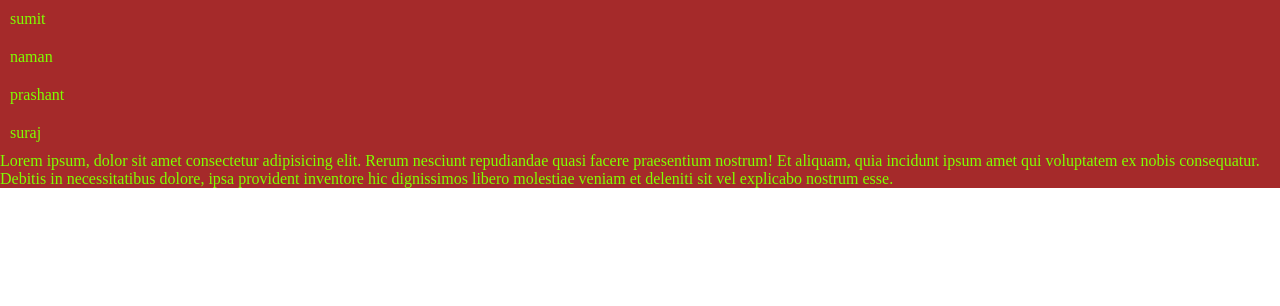
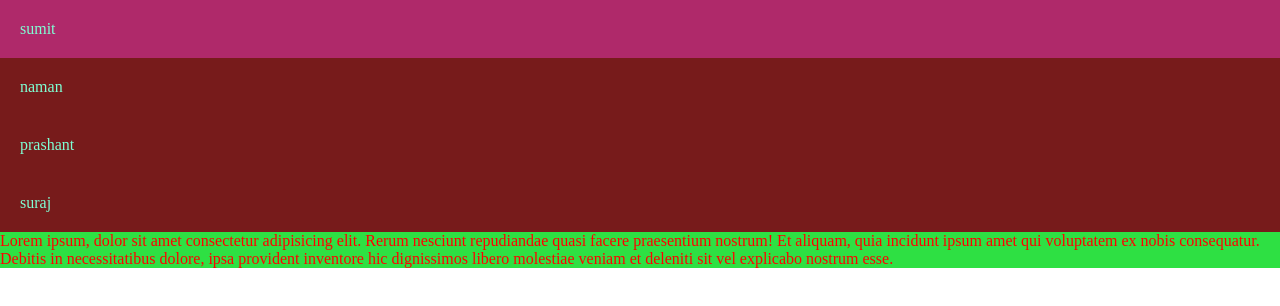
Before and after one commit to sumitkashyap6620/exersise2, a plain HTML site: page cssvariables.html in a window 1280 px wide. Drawn offline with Linux system fonts and the light colour scheme.

Commit message:
variables in css

```diff
--- a/cssvariables.html
+++ b/cssvariables.html
@@ -6,31 +6,32 @@
     <title>Document</title>
    <style>
     :root{
-        color: chartreuse;
+        --color:rgb(175, 41, 106);
+        --seccolor:rgb(46, 224, 67);
 
     }
     *{
+        margin: 0;
         padding: 0;
-        margin: 0;
-        background-color: var(color)
     }
     .c{
-         background-color:var(color)
+        background-color: rgb(119, 27, 27);
+        color: aquamarine;
+    }
+    ul :first-child{
+       background-color: var(--color)
 
 
     }
     li{
-        list-style: none;
-        padding: 10px;
-        background-color: var(color)
+       padding: 20px;
+       display: flex;
     }
-    ul{ background-color:var(color)
+    p{
+        background-color: var(--seccolor);
+        color: red;
+    }
 
-
-    }
-    div{
-        background-color: brown;
-    }
     </style>
 </head>
 <body>
@@ -43,7 +44,8 @@
         </ul>
     </div>
     <div>
-        Lorem ipsum, dolor sit amet consectetur adipisicing elit. Rerum nesciunt repudiandae quasi facere praesentium nostrum! Et aliquam, quia incidunt ipsum amet qui voluptatem ex nobis consequatur. Debitis in necessitatibus dolore, ipsa provident inventore hic dignissimos libero molestiae veniam et deleniti sit vel explicabo nostrum esse.
-    </div>
+        <p>Lorem ipsum, dolor sit amet consectetur adipisicing elit. Rerum nesciunt repudiandae quasi facere praesentium nostrum! Et aliquam, quia incidunt ipsum amet qui voluptatem ex nobis consequatur. Debitis in necessitatibus dolore, ipsa provident inventore hic dignissimos libero molestiae veniam et deleniti sit vel explicabo nostrum esse.
+
+    </p>    </div>
 </body>
 </html>
```
